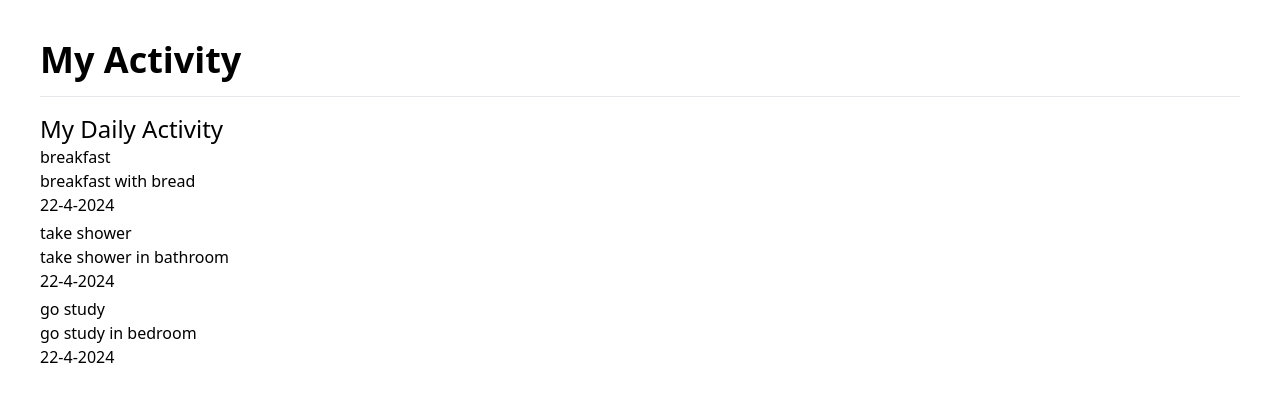
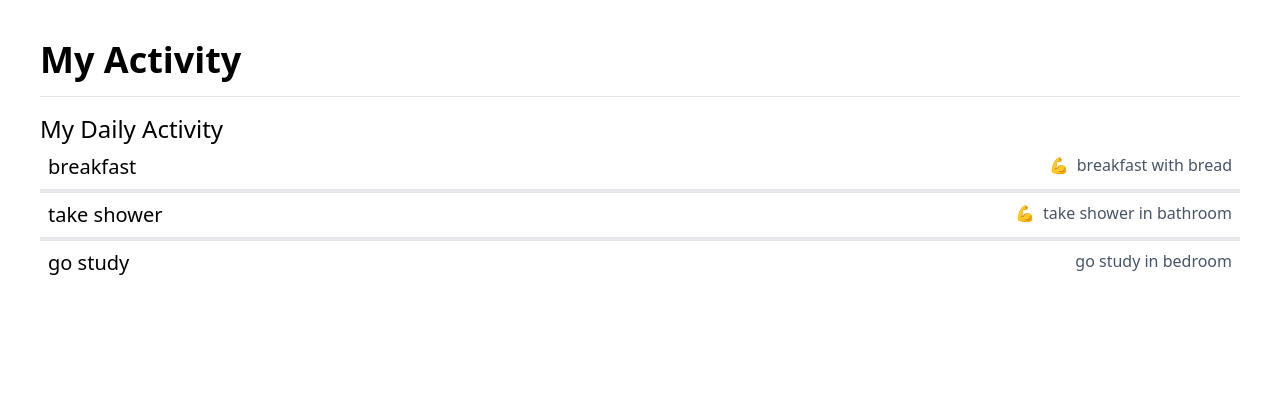
Before and after one commit to anandamarwan/daily-activity, a React (Vite) app: page / in a window 1280 px wide. Shown: the top 402 px of the page. Built offline with nearby package versions, Linux system fonts and the light colour scheme.

Commit message:
style app.tsx

```diff
--- a/src/app.tsx
+++ b/src/app.tsx
@@ -14,16 +14,16 @@ export function App() {
           <h2 className="text-2xl">My Daily Activity</h2>
 
           <div>
-            <ul className="space-y-1">
+            <ul className="flex flex-col divide-y-4 divide-solid">
               {activities.map((activity) => {
                 return (
                   <li key={activity.id}>
                     <ActivityItem activity={activity} />
-                    <p>{activity.description}</p>
+                    {/* <p>{activity.description}</p>
                     <p>
                       {activity.date.getDate()}-{activity.date.getMonth()}-
                       {activity.date.getFullYear()}
-                    </p>
+                    </p> */}
                   </li>
                 );
               })}
--- a/src/components/ui/activity-item.tsx
+++ b/src/components/ui/activity-item.tsx
@@ -2,8 +2,12 @@ import { type Activity } from "../../data/activities";
 
 export function ActivityItem({ activity }: { activity: Activity }) {
   return (
-    <div>
-      <p>{activity.title}</p>
+    <div className="flex justify-between p-2">
+      <p className="text-xl">{activity.title}</p>
+      <div className="flex gap-2">
+        {activity.isMust && <p>💪</p>}
+        <p className="text-slate-600">{activity.description}</p>
+      </div>
     </div>
   );
 }
--- a/src/data/activities.ts
+++ b/src/data/activities.ts
@@ -3,6 +3,7 @@ export type Activity = {
   title: string;
   description: string;
   date: Date;
+  isMust: boolean;
 };
 
 export const activities: Activity[] = [
@@ -11,17 +12,20 @@ export const activities: Activity[] = [
     title: "breakfast",
     description: "breakfast with bread",
     date: new Date(),
+    isMust: true,
   },
   {
     id: 2,
     title: "take shower",
     description: "take shower in bathroom",
     date: new Date(),
+    isMust: true,
   },
   {
     id: 3,
     title: "go study",
     description: "go study in bedroom",
     date: new Date(),
+    isMust: false,
   },
 ];
```
